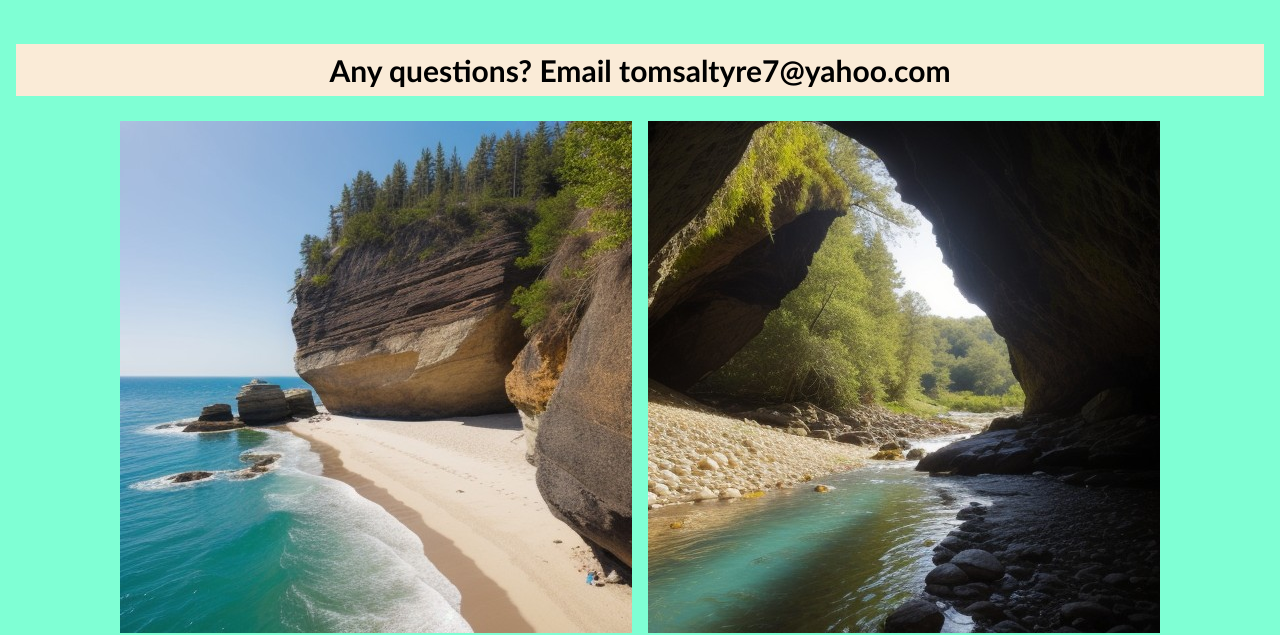
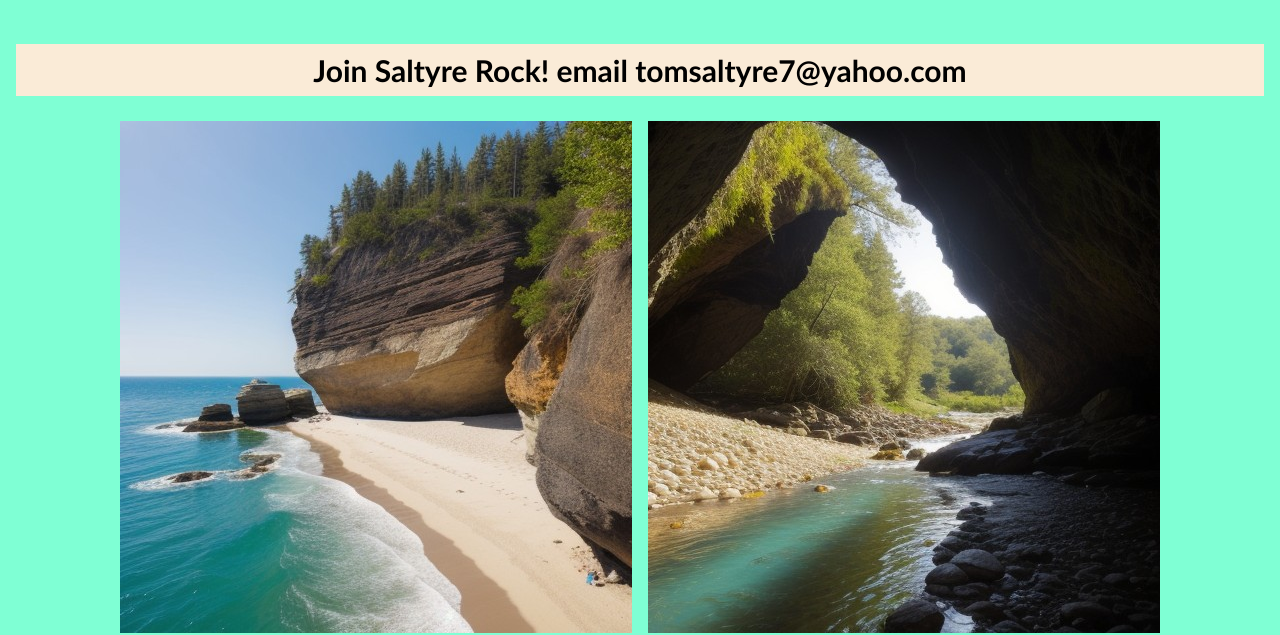
Before and after one commit to Tomsaltyre7/Saltyre-rock, a plain HTML site: page index.html in a window 1280 px wide. Shown: the part 166-801 px from the top of the page. Drawn offline with Linux system fonts and the light colour scheme.

Commit message:
Update email prompt in header section

```diff
--- a/index.html
+++ b/index.html
@@ -13,7 +13,7 @@
         Welcome to SALTYRE ROCK
         <img src="peacedove1.jpg" alt="Peace dove" width="80" height="80">
       </h1>
-      <h2>Any questions? Email tomsaltyre7@yahoo.com</h2>
+      <h2>Join Saltyre Rock! email tomsaltyre7@yahoo.com</h2>
     </header>
 
     <main>
```
